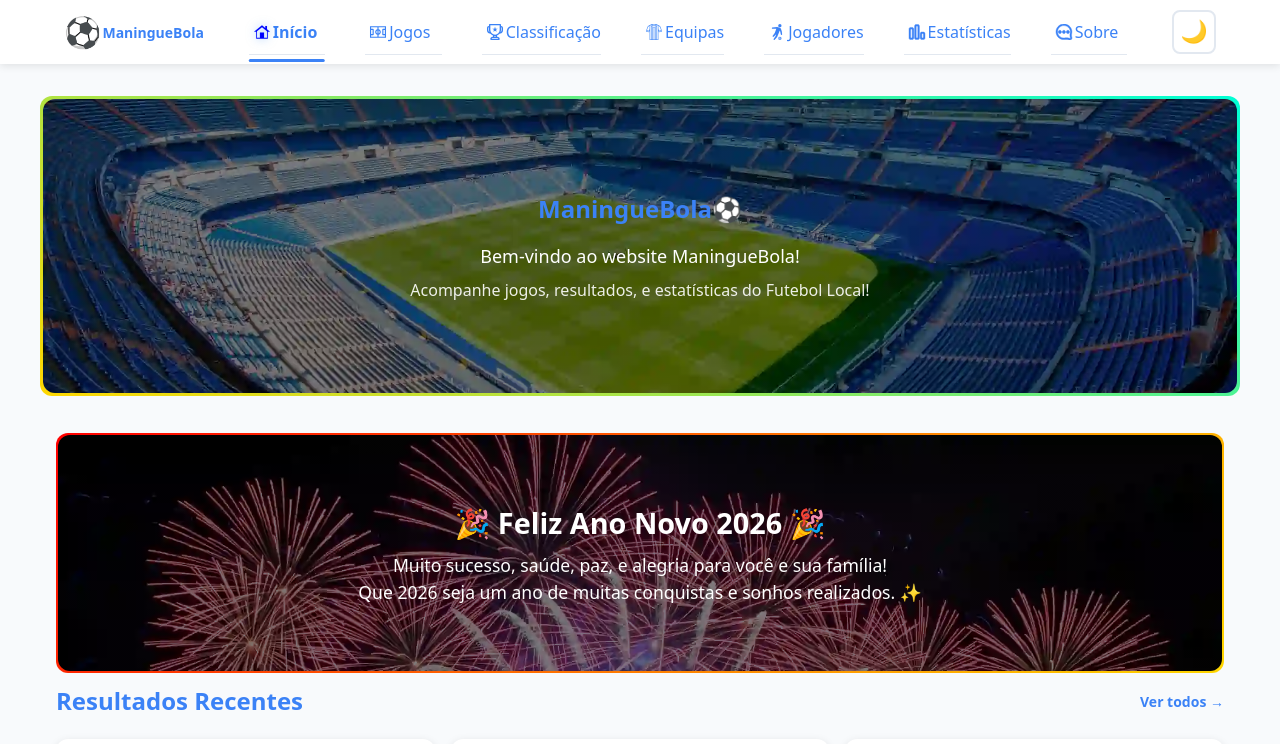
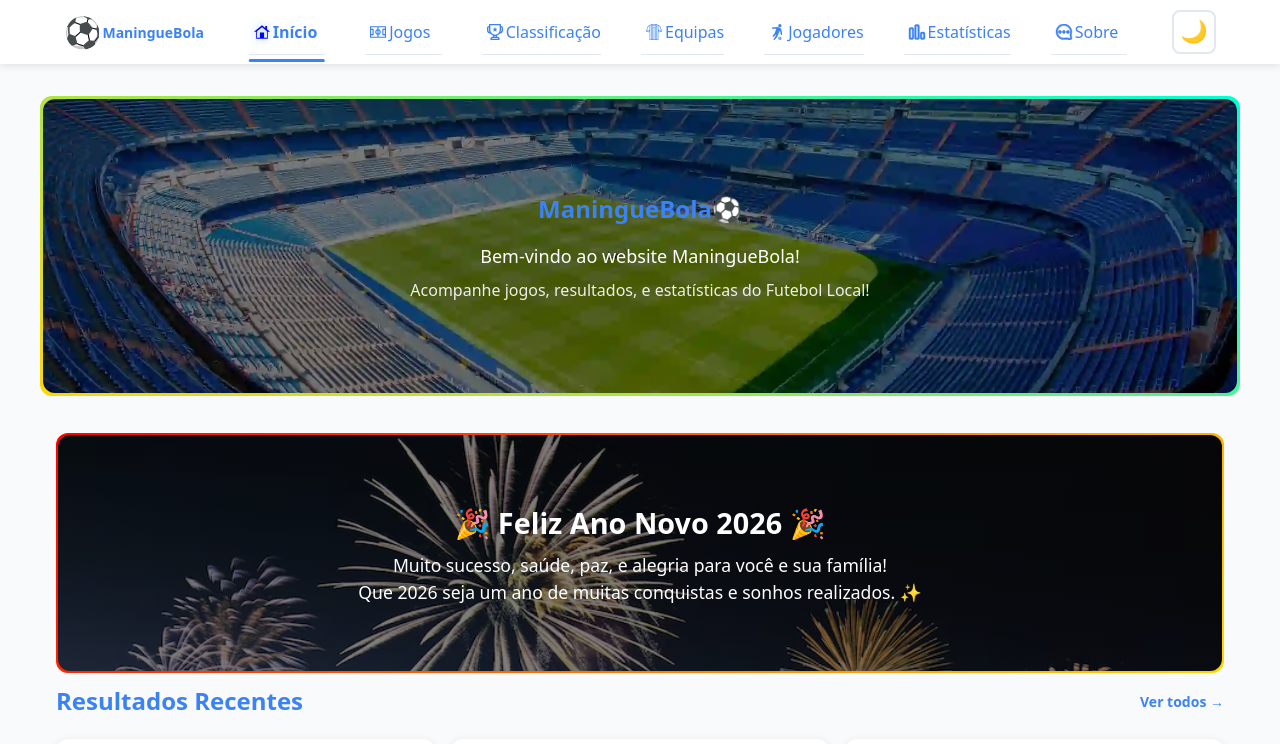
Before and after one commit to Raimundroid/maninguebola, a React (Vite) app: page / in a window 1280 px wide. Shown: the top 744 px of the page. Built offline with nearby package versions, Linux system fonts and the light colour scheme.

Commit message:
new bg image for the seasenal banner

```diff
--- a/src/components/atoms/newYearBanner/NewYearBanner.css
+++ b/src/components/atoms/newYearBanner/NewYearBanner.css
@@ -96,9 +96,9 @@
 
   /* --- Background Image Properties (Best Definitions) --- */
   background-image: linear-gradient(rgba(0, 0, 0, 0.5), rgba(0, 0, 0, 0.5)),
-    url("/images/seasonalBanner/london-new-years-eve-fireworks-0.webp"); /* Adds dark overlay for readability */
-  /* "/images/hero/blue-stadium-0.webp" */
-  /* "/images/hero/blue&yellow-half-stadium-0.webp"*/
+    url("/images/seasonalBanner/la-on-the-night-with-new-year-fireworks.avif"); /* Adds dark overlay for readability */
+  /* "/images/seasonalBanner/london-new-years-eve-fireworks-0.webp") */
+  /* "url(/images/seasonalBanner/la-on-the-night-with-new-year-fireworks.avif") */
   /* "/images/hero/football-field-upperview-0.webp" */
   background-position: top;
   background-repeat: no-repeat;
```
Also changed, not shown: public/images/seasonalBanner/la-on-the-night-with-new-year-fireworks.avif (added).
